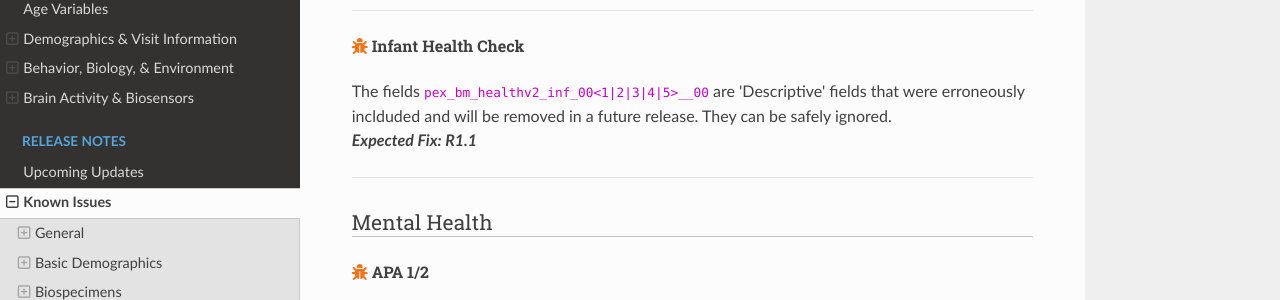
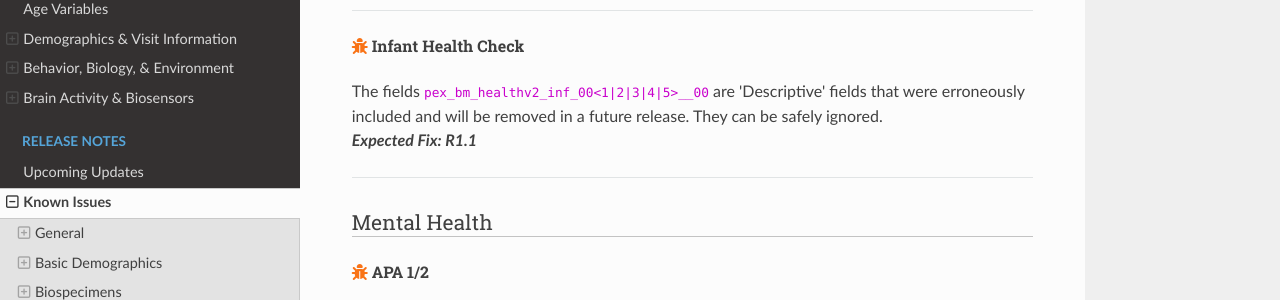
Before and after one commit to nbdc-datahub/hbcd-docs, an MkDocs documentation site: the page built from docs/changelog/knownissues.md, in a window 1280 px wide and 900 px high, scrolled down 4080 px. Shown: the part 176-476 px from the top of the window. Built offline with MkDocs 1.6.1, drawn with Linux system fonts in a browser that asks for light colours; nearby versions of some CDN libraries.

Commit message:
fix typos

```diff
--- a/docs/changelog/knownissues.md
+++ b/docs/changelog/knownissues.md
@@ -92,7 +92,7 @@ In cases where ICD codes are provided, corresponding names/labels are sometimes
 --------------------------
 
 ###### <span class="emoji" style="color: #f97316;"><i class="fas fa-bug"></i></span> Infant Health Check
-The fields `pex_bm_healthv2_inf_00<1|2|3|4|5>__00` are 'Descriptive' fields that were erroneously inclduded and will be removed in a future release. They can be safely ignored.
+The fields `pex_bm_healthv2_inf_00<1|2|3|4|5>__00` are 'Descriptive' fields that were erroneously included and will be removed in a future release. They can be safely ignored.
 ***Expected Fix: R1.1***
 --------------------------
 
```
Also changed, not shown: docs/instruments/index.md (+1 -2 lines).
